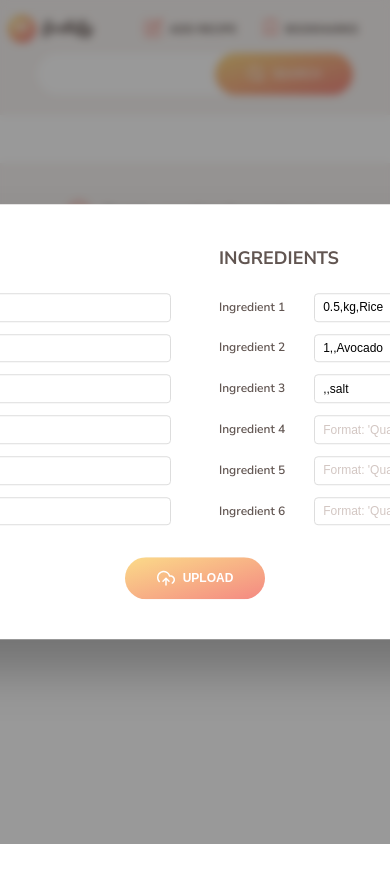
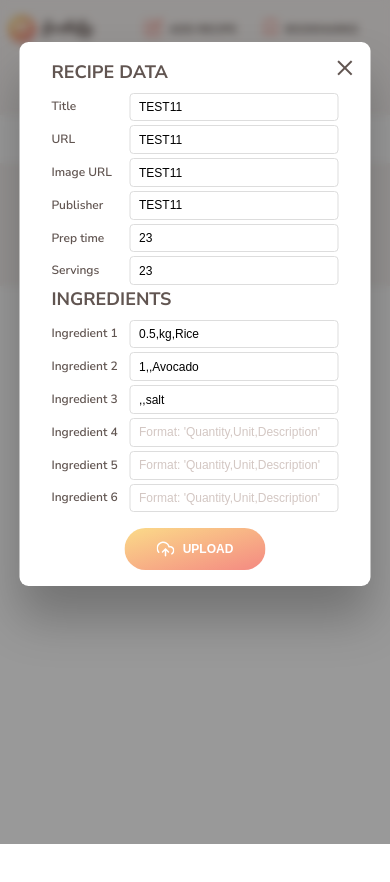
Before and after one commit to usererdem/Forkify, a website built with Parcel: page index.html in a window 390 px wide. Both pictures are taken after a click on the button "ADD RECIPE". Built offline with nearby package versions, Linux system fonts and the light colour scheme.

Commit message:
upload meal responsive layout added

```diff
--- a/src/sass/_upload.scss
+++ b/src/sass/_upload.scss
@@ -97,3 +97,34 @@
     justify-self: center;
   }
 }
+
+@media only screen and (max-width: $bp-medium) {
+  .add-recipe-window {
+    top: 5%;
+    transform: translate(-50%, 0);
+    width: 90%;
+
+    padding: 2rem 4rem;
+
+    .btn--close-modal {
+      top: 0.35rem;
+      right: 2rem;
+      font-size: 4rem;
+    }
+  }
+
+  .upload {
+    display: block;
+
+    &__column {
+      gap: 0.5rem;
+    }
+    &__heading {
+      margin-bottom: 0.2rem;
+    }
+
+    &__btn {
+      margin: 2rem auto 0 auto;
+    }
+  }
+}
```
